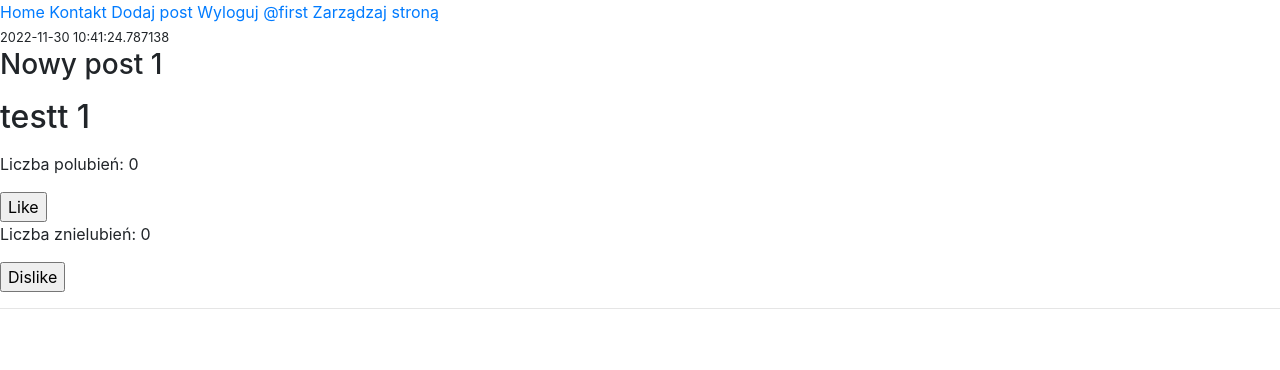
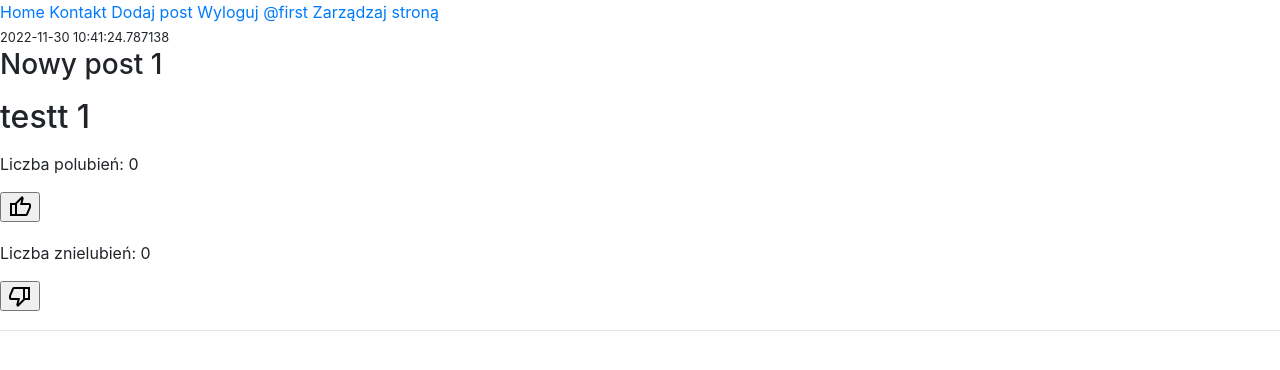
Before and after one commit to Ja-ku-ba/kwiaciarnia, a Flask app: page / in a window 1280 px wide. Shown: the top 370 px of the page. Run offline with Flask 2, Linux system fonts and the light colour scheme; a user stored in the database is signed in; data comes from the database, SQL or seed files in the repository; both versions use the stored data as it was after the commit.

Commit message:
like and dislike button icons

```diff
--- a/kwiaciarnia/forms.py
+++ b/kwiaciarnia/forms.py
@@ -3,8 +3,8 @@
 from wtforms.validators import Length, EqualTo, DataRequired, Email, ValidationError
 
 class PostForm(FlaskForm):
-    title = StringField(label="Nagłówek: ")
-    body = StringField(label="Treść postu: ")
+    title = StringField(label="Nagłówek: ", validators=[DataRequired()])
+    body = StringField(label="Treść postu: ", validators=[DataRequired()])
     submit = SubmitField(label="Potwierdź")
 
 
--- a/kwiaciarnia/routes.py
+++ b/kwiaciarnia/routes.py
@@ -30,7 +30,13 @@
     all_posts = Posts.query.all()
     likes = Post_likes()
     dislike = Post_dislikes()
-    return render_template('index.html', all_posts=all_posts, likes=likes, dislike=dislike)
+    like_status = False
+    if Post_likes.query.filter_by(user_like=current_user.id).first():
+        like_status = True
+    dislike_status = False
+    if Post_dislikes.query.filter_by(user_dislike=current_user.id).first():
+        dislike_status = True
+    return render_template('index.html', all_posts=all_posts, likes=likes, dislike=dislike, like_status=like_status, dislike_status=dislike_status)
 
 @app.route('/like_result', methods=['GET', 'POST'])
 @login_required
@@ -82,11 +88,11 @@
 
 @app.route("/dodaj_post", methods=['GET', 'POST'])
 def add_post():
-    add_post = PostForm()
-    if add_post.validate_on_submit():
+    form = PostForm()
+    if form.validate_on_submit():
         post_to_create = Posts(
-            title = add_post.title.data,
-            body = add_post.body.data,
+            title = form.title.data,
+            body = form.body.data,
             likes = 0,
             dislikes = 0,
             added = datetime.datetime.now()
@@ -94,7 +100,7 @@
         db.session.add(post_to_create)
         db.session.commit()
         return redirect(url_for('home'))
-    return render_template('add_post.html', add_post=add_post)
+    return render_template('add_post.html', form=form)
 
 @app.route('/kotakt')
 def contact():
--- /dev/null
+++ b/kwiaciarnia/static/styles/main.css
@@ -0,0 +1,7 @@
+.material-symbols-rounded {
+  font-variation-settings:
+  'FILL' 1,
+  'wght' 400,
+  'GRAD' 0,
+  'opsz' 48
+}
--- a/kwiaciarnia/templates/base.html
+++ b/kwiaciarnia/templates/base.html
@@ -8,6 +8,21 @@
     <!-- Bootstrap CSS -->
     <link rel="stylesheet" href="https://cdn.jsdelivr.net/npm/bootstrap@4.3.1/dist/css/bootstrap.min.css" integrity="sha384-ggOyR0iXCbMQv3Xipma34MD+dH/1fQ784/j6cY/iJTQUOhcWr7x9JvoRxT2MZw1T" crossorigin="anonymous">
 
+    <!-- css file -->
+    <link rel="stylesheet" href="{{ url_for('static', filename='styles/main.css') }}">
+
+    <!-- Google icons -->
+    <link rel="stylesheet" href="https://fonts.googleapis.com/css2?family=Material+Symbols+Outlined:opsz,wght,FILL,GRAD@20..48,100..700,0..1,-50..200" />
+    <link rel="stylesheet" href="https://fonts.googleapis.com/css2?family=Material+Symbols+Rounded:opsz,wght,FILL,GRAD@20..48,100..700,0..1,-50..200" />
+    <link rel="stylesheet" href="https://fonts.googleapis.com/css2?family=Material+Symbols+Outlined:opsz,wght,FILL,GRAD@20..48,100..700,0..1,-50..200" />
+
+    <!-- Optional JavaScript -->
+    <!-- jQuery first, then Popper.js, then Bootstrap JS -->
+    <script src="https://code.jquery.com/jquery-3.3.1.slim.min.js" integrity="sha384-q8i/X+965DzO0rT7abK41JStQIAqVgRVzpbzo5smXKp4YfRvH+8abtTE1Pi6jizo" crossorigin="anonymous"></script>
+    <script src="https://cdn.jsdelivr.net/npm/popper.js@1.14.7/dist/umd/popper.min.js" integrity="sha384-UO2eT0CpHqdSJQ6hJty5KVphtPhzWj9WO1clHTMGa3JDZwrnQq4sF86dIHNDz0W1" crossorigin="anonymous"></script>
+    <script src="https://cdn.jsdelivr.net/npm/bootstrap@4.3.1/dist/js/bootstrap.min.js" integrity="sha384-JjSmVgyd0p3pXB1rRibZUAYoIIy6OrQ6VrjIEaFf/nJGzIxFDsf4x0xIM+B07jRM" crossorigin="anonymous"></script>
+
+
     {% block title %}
     {% endblock %}
   </head>
@@ -15,10 +30,5 @@
     {% include 'includes/navbar.html' %}
     {% block content %}
     {% endblock %}
-    <!-- Optional JavaScript -->
-    <!-- jQuery first, then Popper.js, then Bootstrap JS -->
-    <script src="https://code.jquery.com/jquery-3.3.1.slim.min.js" integrity="sha384-q8i/X+965DzO0rT7abK41JStQIAqVgRVzpbzo5smXKp4YfRvH+8abtTE1Pi6jizo" crossorigin="anonymous"></script>
-    <script src="https://cdn.jsdelivr.net/npm/popper.js@1.14.7/dist/umd/popper.min.js" integrity="sha384-UO2eT0CpHqdSJQ6hJty5KVphtPhzWj9WO1clHTMGa3JDZwrnQq4sF86dIHNDz0W1" crossorigin="anonymous"></script>
-    <script src="https://cdn.jsdelivr.net/npm/bootstrap@4.3.1/dist/js/bootstrap.min.js" integrity="sha384-JjSmVgyd0p3pXB1rRibZUAYoIIy6OrQ6VrjIEaFf/nJGzIxFDsf4x0xIM+B07jRM" crossorigin="anonymous"></script>
   </body>
 </html>
--- a/kwiaciarnia/templates/includes/feed.html
+++ b/kwiaciarnia/templates/includes/feed.html
@@ -7,8 +7,21 @@
             <p>Liczba polubień: {{likes.query.filter_by(post_like=post.id).count()}}</p>
             {% if current_user.is_authenticated %}
             <form action="{{ url_for('like_result') }}" method="post">
+                {% if like_status %}
+                <p>
+                    <span class="material-symbols-rounded">
+                        <input type="submit" value="thumb_up">
+                    </span>
+                </p>
+                {% else %}
+                <p>
+                    <span class="material-symbols-outlined">
+                        <input type="submit" value="thumb_up">
+                    </span>
+                </p>
+                {% endif %}
                 <input type="hidden" name="like_button" value="{{post.id}}">
-                <input type="submit" value="Like">
+
             </form>
             {% endif %}
         </div>
@@ -16,8 +29,20 @@
             <p>Liczba znielubień: {{dislike.query.filter_by(post_dislike=post.id).count()}}</p>
             {% if current_user.is_authenticated %}
             <form action="{{ url_for('dislike_result') }}" method="post">
+                {% if dislike_status %}
+                <p>
+                    <span class="material-symbols-rounded">
+                        <input type="submit" value="thumb_down">
+                    </span>
+                </p>
+                {% else %}
+                <p>
+                    <span class="material-symbols-outlined">
+                        <input type="submit" value="thumb_down">
+                    </span>
+                </p>
+                {% endif %}
                 <input type="hidden" name="dislike_button" value="{{post.id}}">
-                <input type="submit" value="Dislike" name="dislike_button">
             </form>
             {% endif %}
         </div>
```
Also changed, not shown: kwiaciarnia/templates/add_post.html (+14 -8 lines), instance/kwiaciarnia.db.
